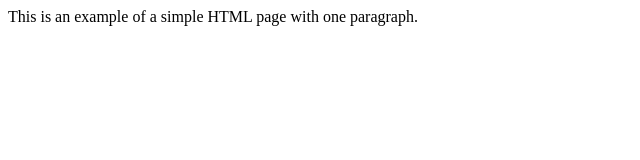
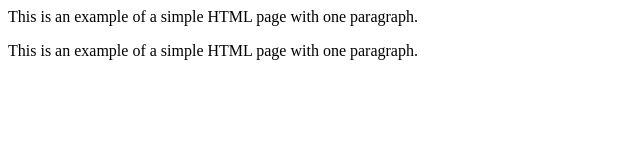
Before and after one commit to HamzaAli42692/Hamzatask, a plain HTML site: page index.html in a window 1280 px wide. Shown: the whole page, without its empty margins (0-640 px from the left). Drawn offline with Linux system fonts and the light colour scheme.

Commit message:
Update index.html

```diff
--- a/index.html
+++ b/index.html
@@ -4,6 +4,7 @@
     </head>
     <body>
         <p>This is an example of a simple HTML page with one paragraph.</p>
+          <p>This is an example of a simple HTML page with one paragraph.</p>
 
     </body>
 </html>
```
